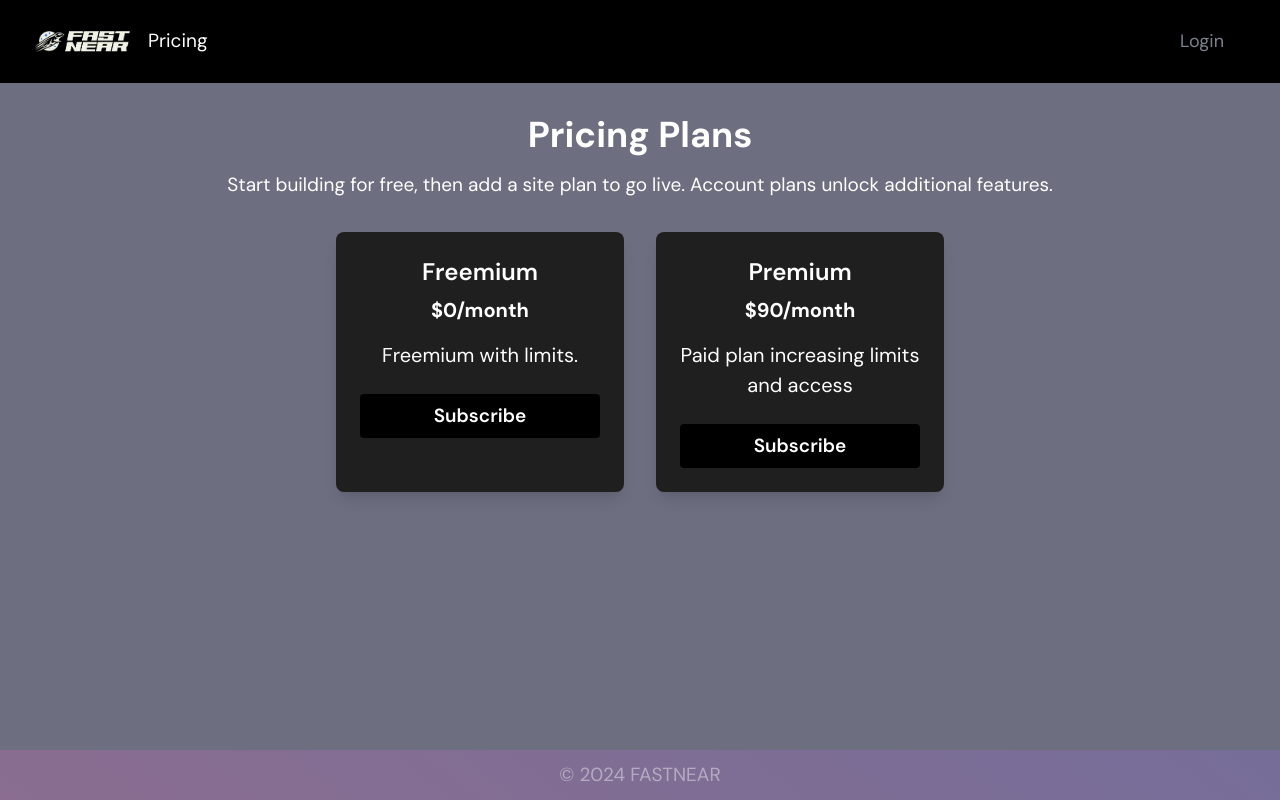
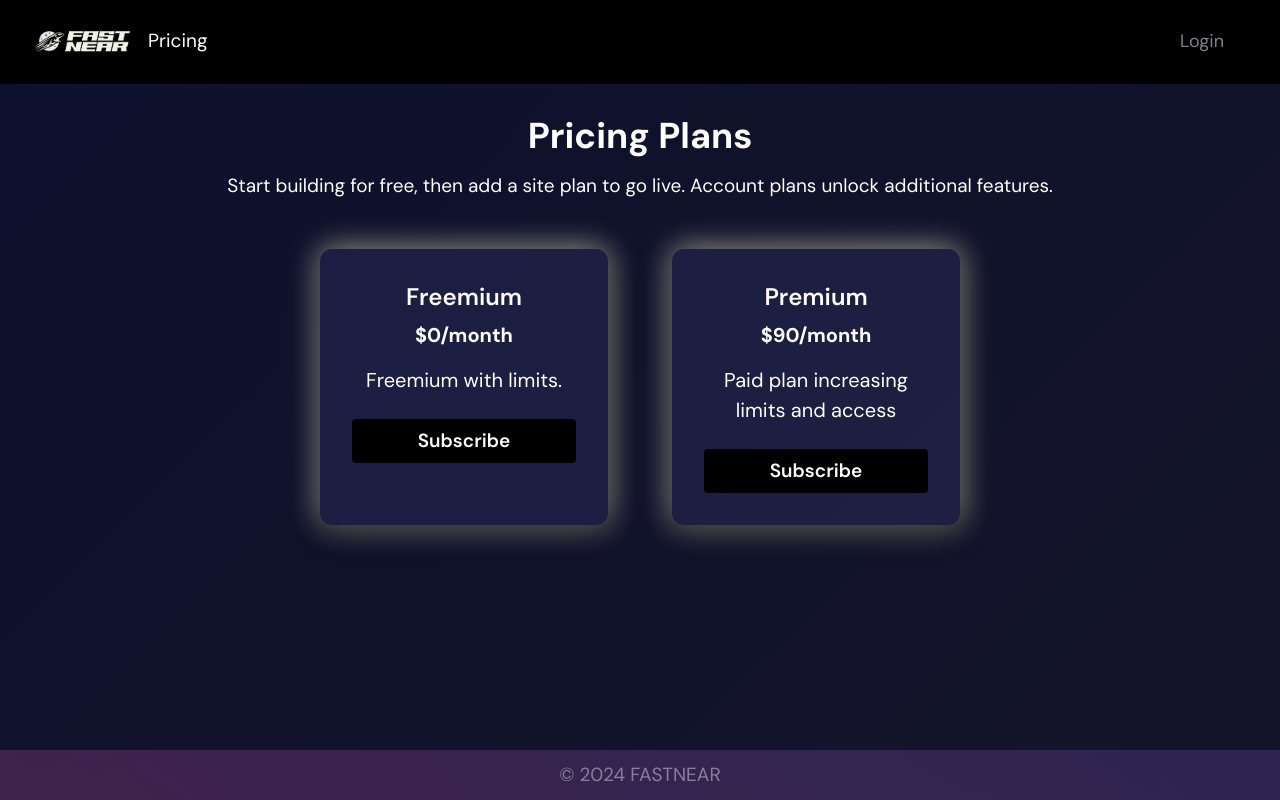
Before and after one commit to fastnear/subscriptions-site, a Next.js app: page /pricing in a window 1280 px wide. Built offline with nearby package versions, Linux system fonts and the light colour scheme.

Commit message:
globals styles, more breathable

```diff
--- a/src/app/globals.css
+++ b/src/app/globals.css
@@ -17,18 +17,38 @@ html, body {
 }
 
 .pricing-card {
-  background-color: #1f1f1f;
+  background-color: rgba(137, 137, 255, 0.1);
   color: var(--foreground);
-  display: flex;
-  flex-direction: column;
-  align-items: center;
+  border-radius: 0.75rem;
+  padding: 2rem;
+  margin: 1rem;
+  max-width: 300px;
   text-align: center;
+  transition: transform 0.3s ease, background-color 0.3s ease;
+  box-shadow: 0 8px 24px rgba(0, 0, 0, 0.5), 0 0 30px rgba(255, 255, 220, 0.7);
+}
+
+.pricing-card:hover {
+  box-shadow: 0 8px 24px rgba(0, 0, 0, 0.5), 0 0 30px rgba(255, 255, 220, 0.7);
+  background-color: rgba(37, 223, 223, 0.2);
+  transform: translateY(-5px);
+}
+
+main button {
+  font-size: 1.3rem;
+  padding: 0.75rem 2rem;
+  background-color: #2c75d2;
+  color: #fff;
+}
+
+main button:hover {
+  background-color: pink;
+  border: 6px solid white;
 }
 
 #main-content {
   flex-grow: 1;
 }
-
 
 /* Light mode I guess */
 :root {
@@ -54,8 +74,8 @@ button {
 }
 
 body {
+  background: linear-gradient(135deg, #0d102d, #14152a);
   color: var(--foreground);
-  background: var(--background);
   font-family: Arial, Helvetica, sans-serif;
   font-size: 19px;
 }
@@ -82,3 +102,11 @@ ol, li {
 li {
   padding: 0.25rem 0;
 }
+
+nav {
+  border-bottom: 1px solid rgba(6, 6, 6, 0.6);
+}
+
+.invert-me {
+  filter: invert(1);
+}
```
